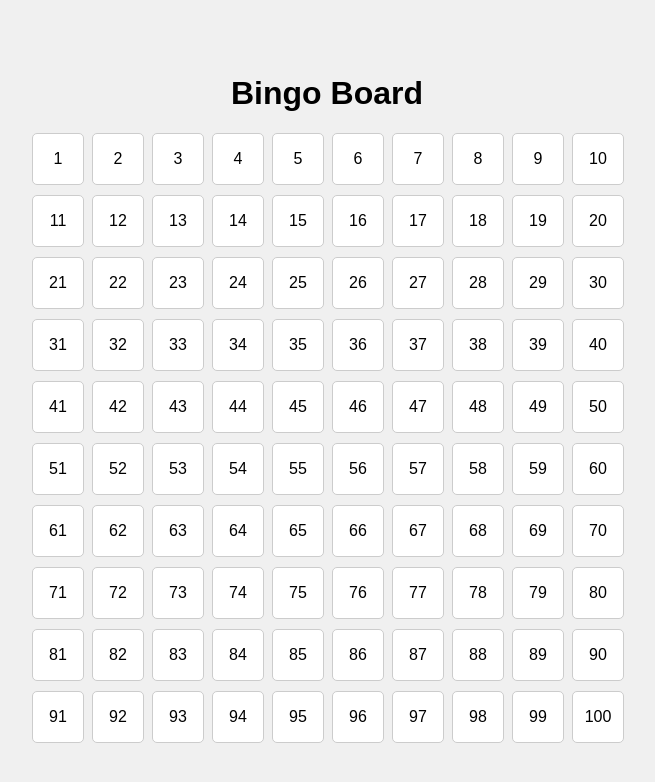
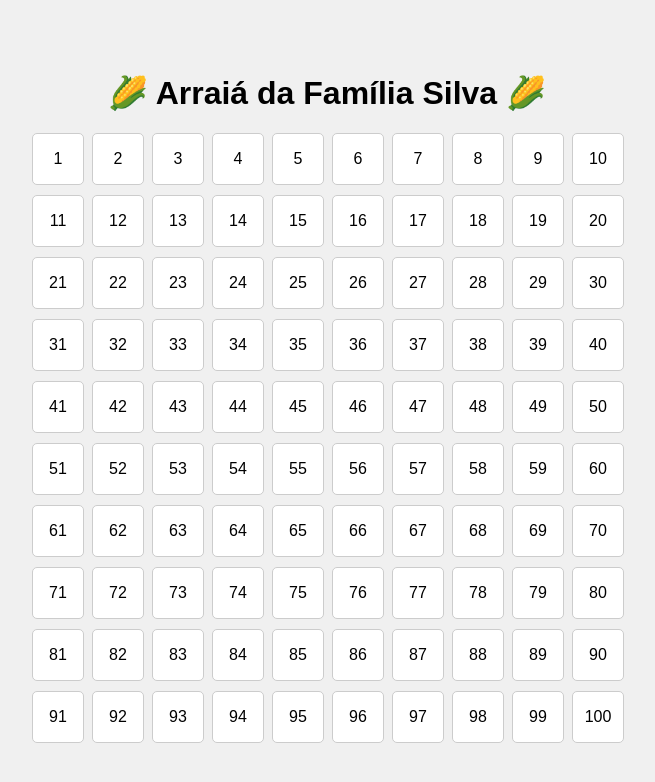
Before and after one commit to samueledson/bingoboard, a plain HTML site: page index.html in a window 1280 px wide. Shown: the whole page, without its empty margins (313-968 px from the left). Drawn offline with Linux system fonts and the light colour scheme.

Commit message:
feat: alterando nome do bingo

```diff
--- a/index.html
+++ b/index.html
@@ -8,7 +8,7 @@
 </head>
 <body>
     <div class="container">
-        <h1>Bingo Board</h1>
+        <h1>🌽 Arraiá da Família Silva 🌽</h1>
         <div id="bingo-board" class="board"></div>
     </div>
     <script src="script.js"></script>
```
